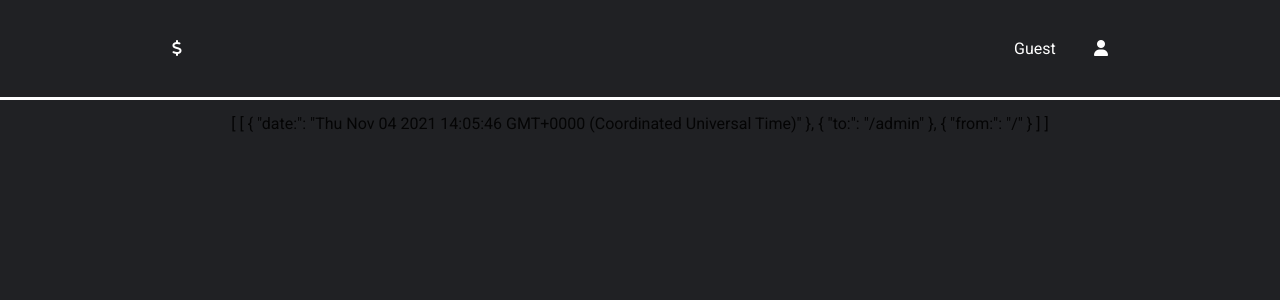
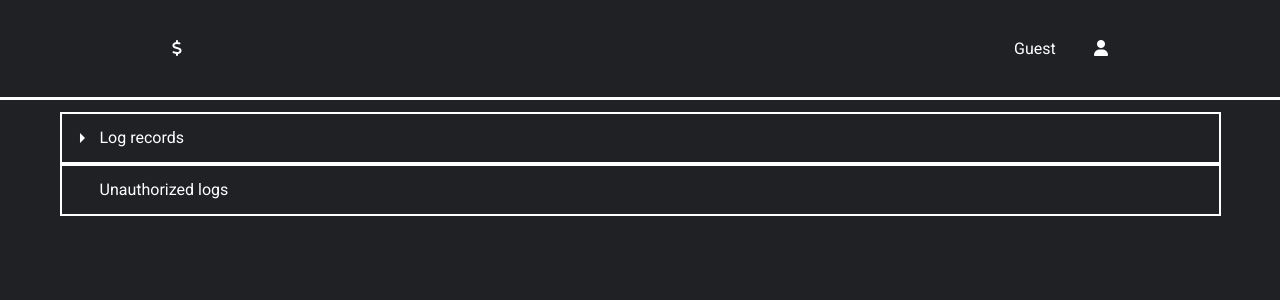
Before and after one commit to serdariset/stock, a Vue app: page /admin in a window 1280 px wide. Shown: the top 300 px of the page. Built offline with nearby package versions, Linux system fonts and the light colour scheme.

Commit message:
get normal log records and unauthorized log records from admin page

```diff
--- a/src/App.vue
+++ b/src/App.vue
@@ -15,11 +15,7 @@ import { mapActions } from 'vuex';
 
 export default {
   name: 'App',
-  data(){
-    return{
-      paths:[]
-    }
-  },
+
   components:{
     Header,
 
@@ -32,13 +28,13 @@ export default {
     $route(to,from){
       console.log(to,from)
       let date = new Date()
-      let moves = [
-        {"date:": `${date}`},
-        {"to:":`${to.path}`},
-        {"from:":`${from.path}`}
+      let moves = {
+        "date:": `${date}`,
+        "to:":`${to.path}`,
+        "from:":`${from.path}`
+        }
 
-      ]
-      /* this.paths.push(moves) */
+
       this.getPathMoves(moves)
     }
   }
--- a/src/views/Admin.vue
+++ b/src/views/Admin.vue
@@ -1,23 +1,93 @@
 <template>
   <v-container>
-      <v-row class="d-flex justify-center">
-          <v-col class="d-flex justify-center">
-              {{pathMoves}}
-          </v-col>
-      </v-row>
+    <v-row class="d-flex justify-center">
+      <v-col class="d-flex justify-center" cols="12">
+        <v-treeview :items="items" dark open-on-click></v-treeview>
+      </v-col>
+
+
+    </v-row>
   </v-container>
 </template>
 
 <script>
-import { mapState } from 'vuex'
+import { mapState } from "vuex";
 export default {
-    name:'Admin',
-    computed: {
-        ...mapState(['pathMoves'])
-    }
-}
+  name: "Admin",
+  data() {
+    return {
+
+
+      items: [
+        {
+          id: 1,
+          name: "Log records",
+          children: [],
+        },
+        {
+          id: 2,
+          name: "Unauthorized logs",
+          children: [
+
+          ],
+        },
+      ],
+    };
+  },
+  mounted(){
+
+
+      for (let index = 0; index < this.pathMoves.length; index++) {
+        if (this.pathMoves[index]['to:'] == "/error") {
+          this.items[1].children.push({
+            id:index,
+            name:`${this.pathMoves[index]['date:'].slice(0,16)}`,
+            children:[
+              {id:index, name:`to: ${this.pathMoves[index]['to:']}`},
+              {id:index, name:`from: ${this.pathMoves[index]['from:']}`}
+            ]
+
+            })
+        }
+      }
+      for (let index = 0; index < this.pathMoves.length; index++) {
+        if (this.pathMoves[index]['to:'] !== "/error") {
+          this.items[0].children.push({
+            id:index,
+            name:`${this.pathMoves[index]['date:'].slice(0,16)}`,
+            children:[
+              {id:index, name:`to: ${this.pathMoves[index]['to:']}`},
+              {id:index, name:`from: ${this.pathMoves[index]['from:']}`}
+            ]
+
+            })
+        }
+      }
+
+
+  },
+
+  computed: {
+    ...mapState(["pathMoves"]),
+
+    /* takeErrors() {
+      let errors =[];
+      for (let index = 0; index < this.pathMoves.length; index++) {
+        if (this.pathMoves[index]['to:'] == "/error") {
+          errors.push(this.pathMoves[index])
+        }
+      }
+      return errors;
+    }, */
+  },
+};
 </script>
 
 <style>
-
+.v-treeview{
+  width: 100%;
+}
+.v-treeview-node__root{
+  border: 2px solid white;
+}
 </style>
```
Also changed, not shown: src/store/index.js (+21 -0 lines).
